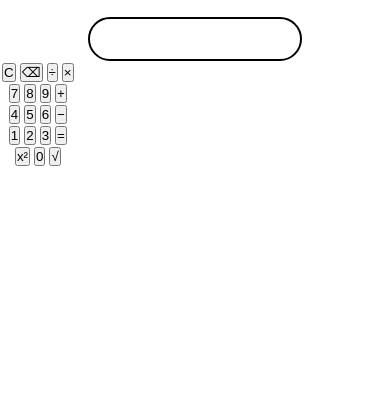
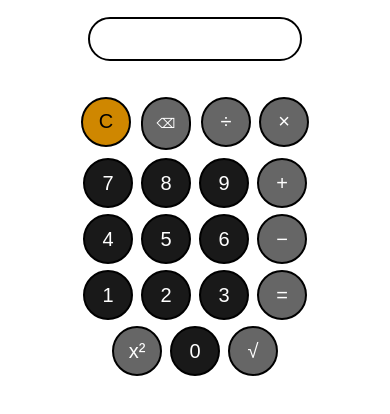
Before and after one commit to rafael-papito/Calculadora, a plain HTML site: page index.html in a window 390 px wide. Shown: the part 100-514 px from the top of the page. Drawn offline with Linux system fonts and the light colour scheme.

Commit message:
css final
Ultima parte do css, vale salientar que não está responsivo

```diff
--- a/calc.css
+++ b/calc.css
@@ -16,4 +16,38 @@ h1{
     font-size:24px ;
     border-radius: 30px;
     border: 2px solid black;
+}.btn{
+    width: 50px;
+    height: 50px;
+    padding: 11px;
+    margin: 2px;
+    font-size: 20px;
+    border-radius: 25px;
+    border: 2px solid black;
 }
+table{
+    margin:30px auto;
+}
+#btn-space{
+    margin-left: 60px;
+}
+#consert{
+    width: 50px;
+    height: 53px;
+    margin: 4px;
+    border-radius: 25px;
+    border: 2px solid black;
+    background-color: rgba(0,0,0, .6);
+    color: #fff;
+}
+#btn-c{
+    background-color: rgb(207, 135, 0);
+}
+#btn-number{
+    background-color: rgba(0,0,0, .9);
+    color: #fff;
+}
+#btn-operation{
+    background-color: rgba(0,0,0, .6);
+    color: #fff;
+}
```
